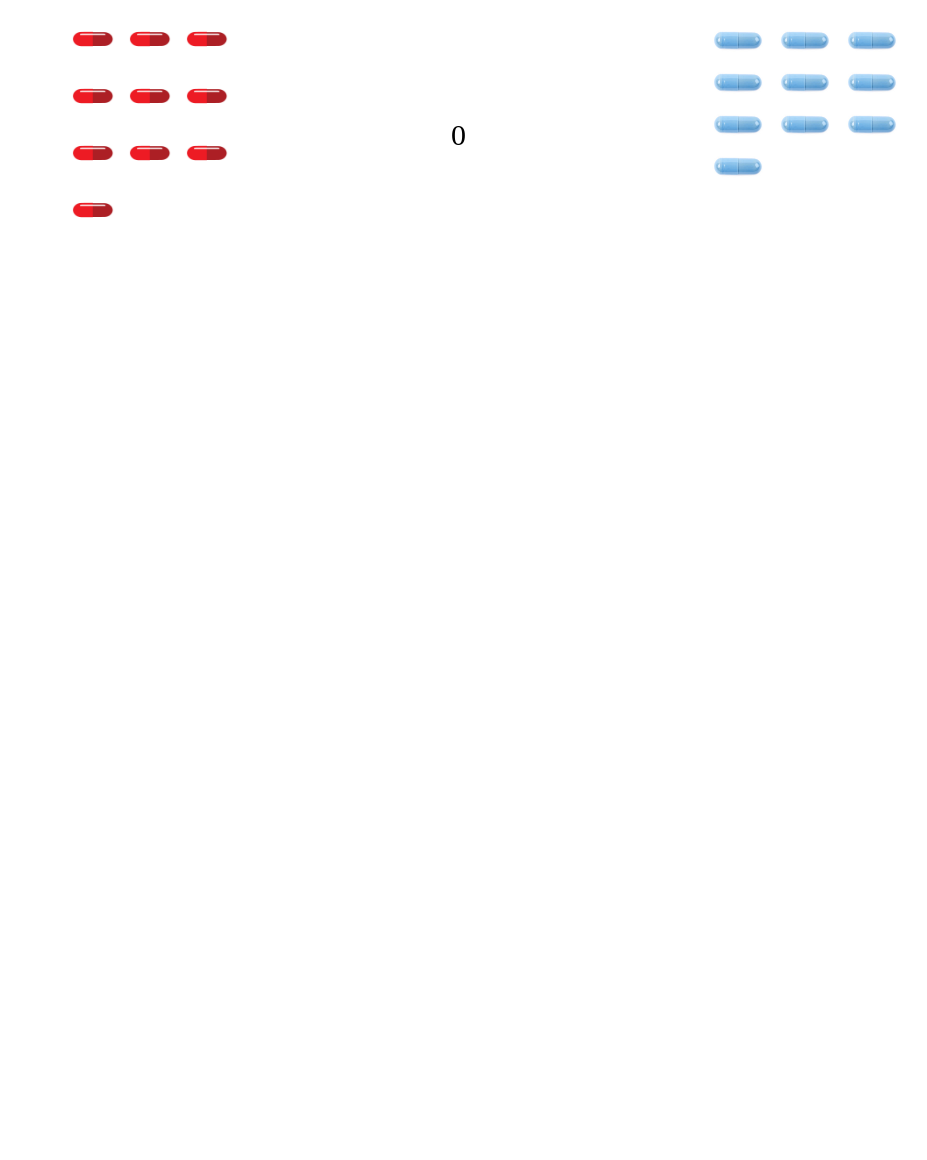
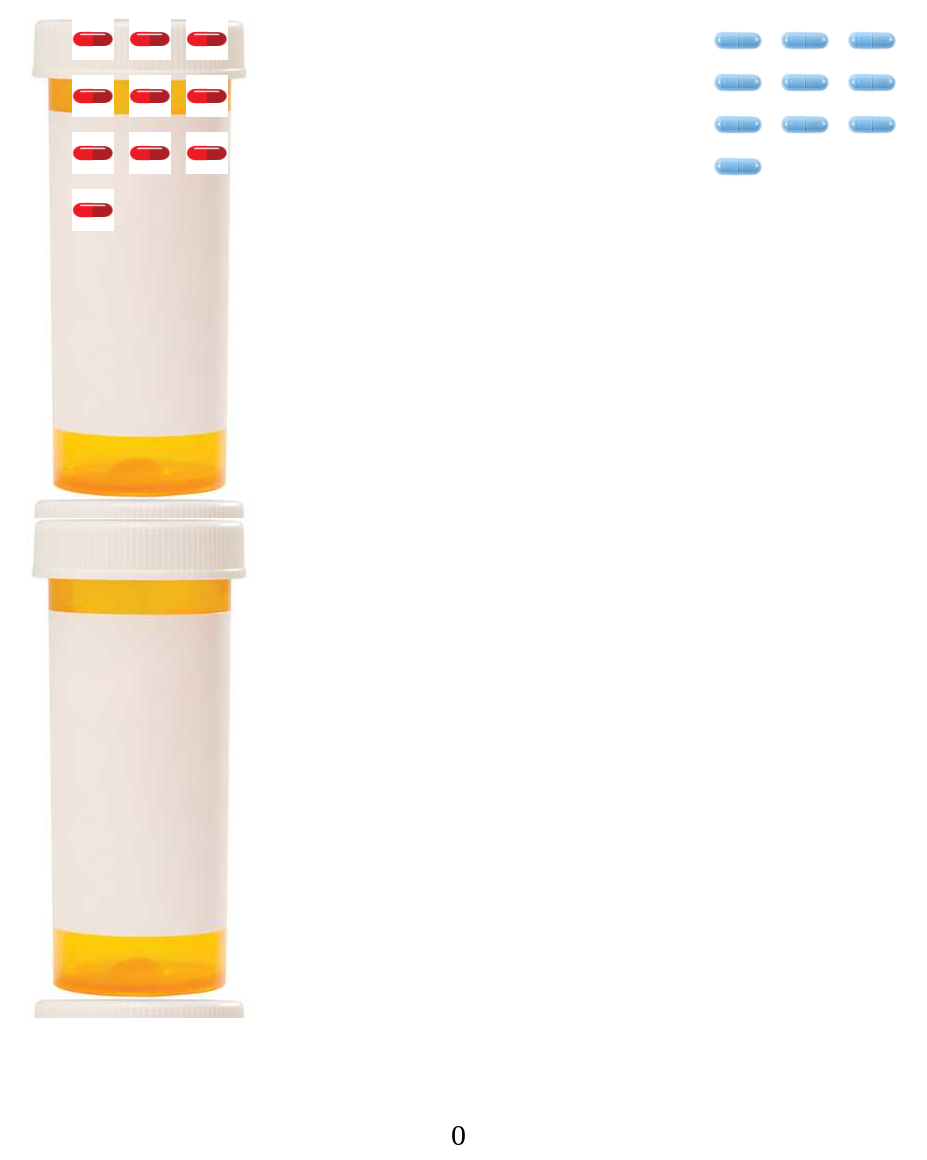
Before and after one commit to josephkim583/Medication_Sorting_Game, a plain HTML site: page medication.html in a window 1280 px wide. Shown: the part 500-1660 px from the top of the page, without its empty margins (189-1116 px from the left). Before the commit the page ends 800 px from the top, so only its background shows below. Drawn offline with Linux system fonts and the light colour scheme.

Commit message:
updated calendar

```diff
--- a/medication.css
+++ b/medication.css
@@ -75,7 +75,7 @@
     display: grid;
     grid-template-columns: auto auto auto;
     grid-template-rows: auto auto auto auto;
-    /* background-image: url("/bottle.jpg"); */
+    /* background-image: url("bottle.jpg"); */
     grid-gap: 15px;
     float: left;
     width: 10%;
@@ -131,3 +131,9 @@
     margin-left: 50%;
     font-size: 30px;
   }
+
+.bottle{
+    width: 500px;
+    height: 500px;
+    background-image: url("bottle.jpg");
+}
--- a/medication.html
+++ b/medication.html
@@ -324,6 +324,8 @@
         <div class = "bottle">
 
         </div>
+        <div class = "bottle">
+        </div>
 
         <div id = "hand">
             0
```
